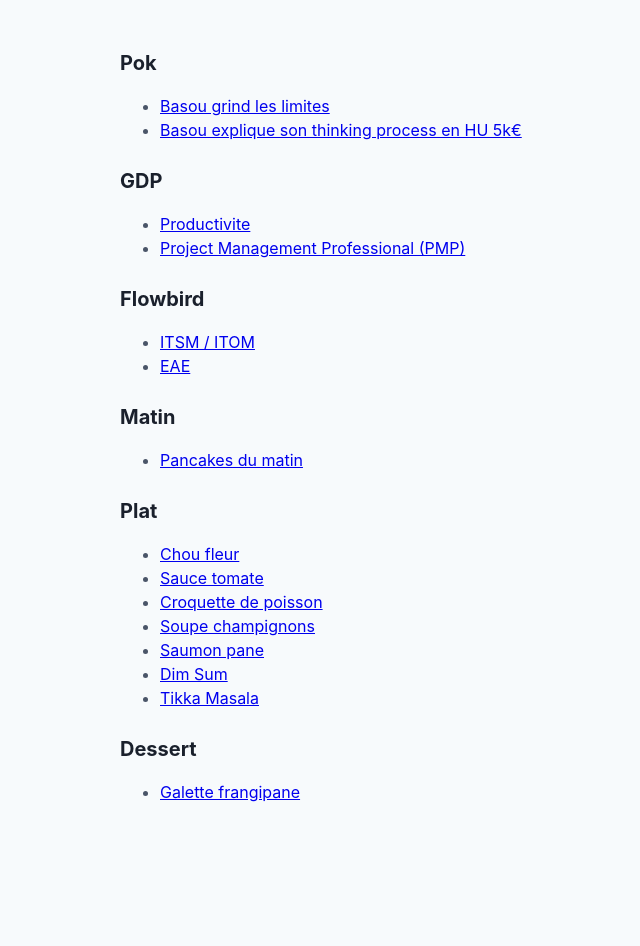
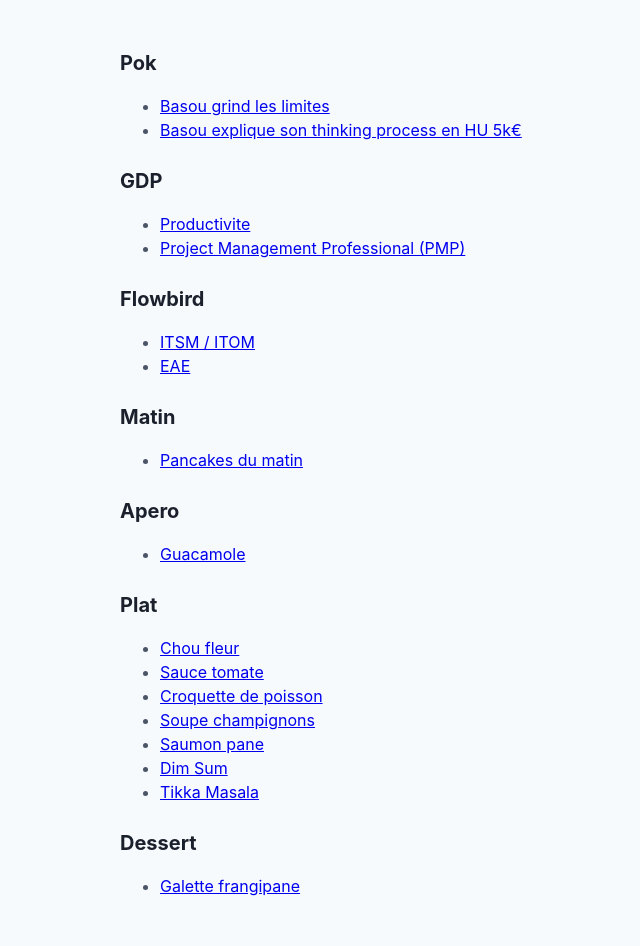
Before and after one commit to greglejeune/blog, a Jekyll site: the page built from index.html, in a window 1280 px wide. Shown: the whole page, without its empty margins (72-712 px from the left). Built offline with Jekyll 4.4.1, drawn with Linux system fonts in a browser that asks for light colours; before the commit the page ends 900 px from its top, so only the background shows below that.

Commit message:
Update index.html

```diff
--- a/index.html
+++ b/index.html
@@ -38,6 +38,15 @@
 {% endfor %}
 </ul>
 
+<h2>Apero</h2>
+<ul>
+{% for post in site.categories['apero'] %}
+    <li>
+        <a href="{{ post.url | prepend: site.baseurl }}">{{ post.title }}</a>
+    </li>
+{% endfor %}
+</ul>
+
 <h2>Plat</h2>
 <ul>
 {% for post in site.categories['plat'] %}
```
